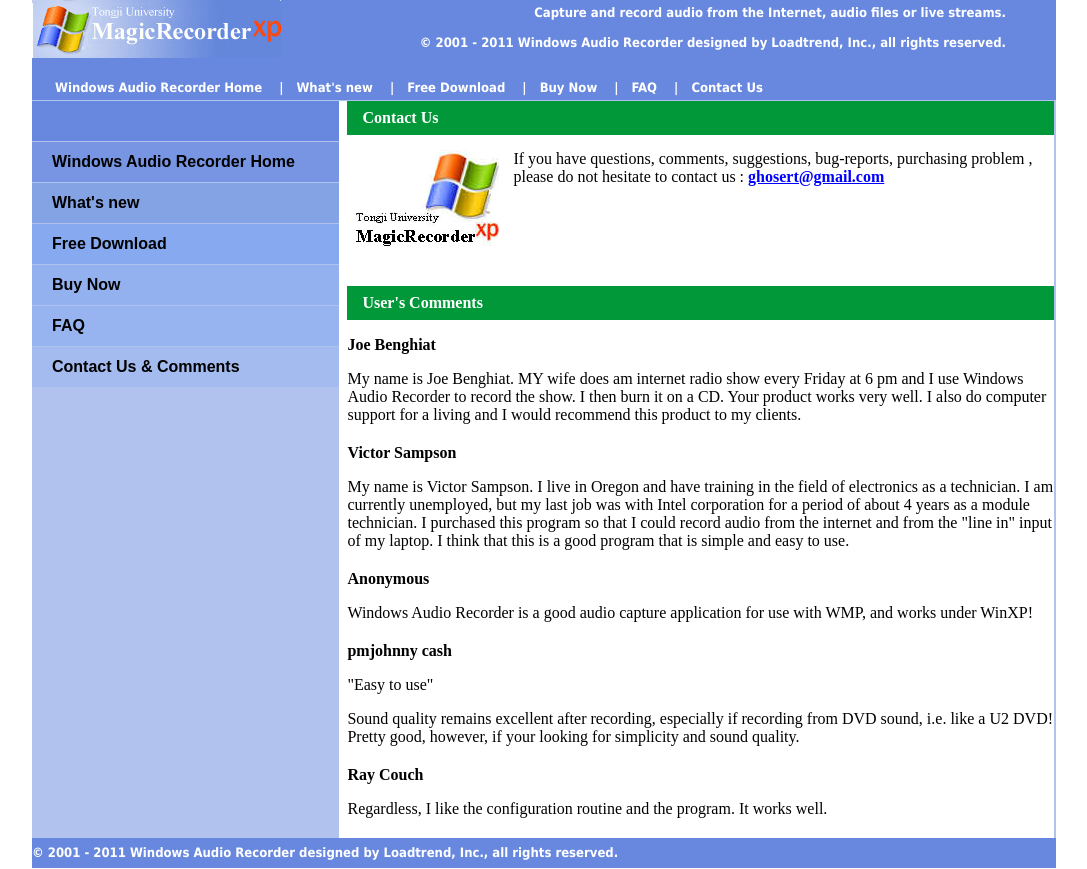
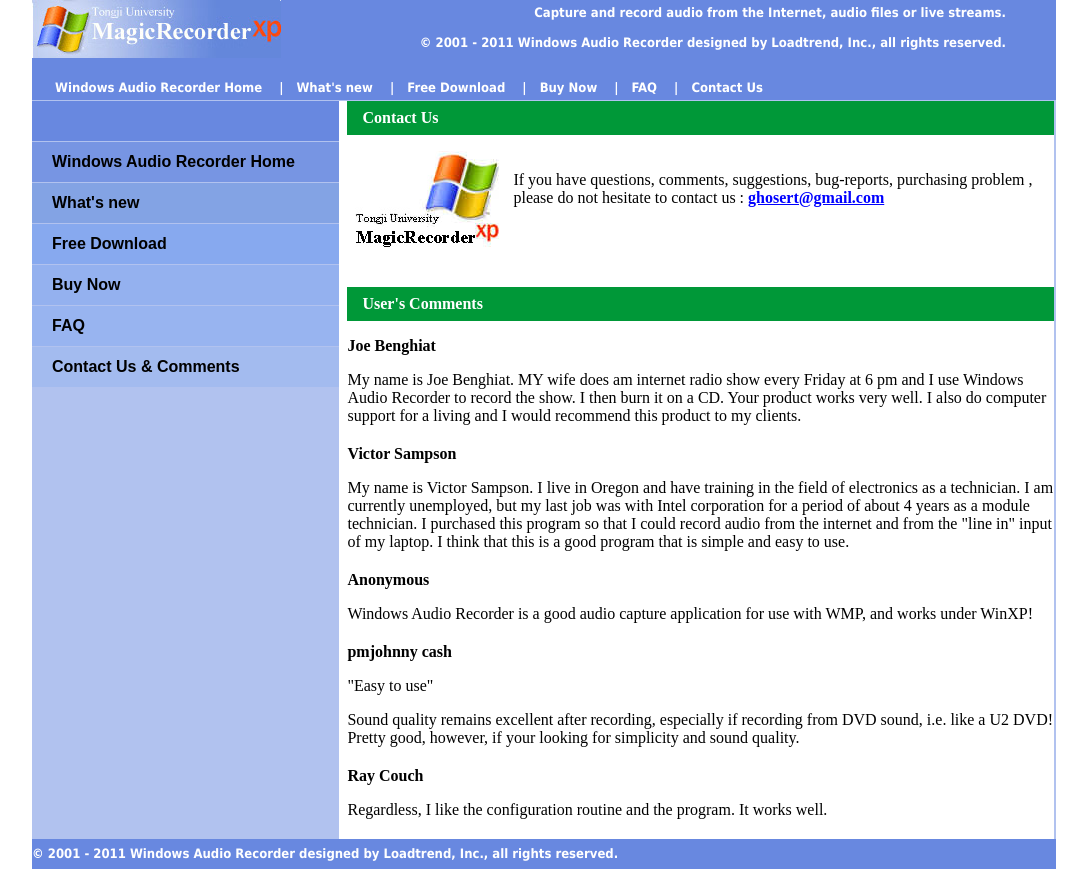
Before and after one commit to ghosertProduct/ProductProject, a plain HTML site: page loadtrend.com/soundrecorder/contact.htm in a window 1280 px wide. Shown: the whole page, without its empty margins (96-1183 px from the left). Drawn offline with Linux system fonts and the light colour scheme.

Commit message:
small fix on contact page.

```diff
--- a/loadtrend.com/soundrecorder/contact.htm
+++ b/loadtrend.com/soundrecorder/contact.htm
@@ -46,9 +46,9 @@
         			<div class="con_title">Contact Us</div>
 					<div>
 						<img border="0" src="img/winxp-1.jpg" width="166" height="111">
-						<span>If you have questions, comments, suggestions, bug-reports, purchasing problem , please do not hesitate to contact us :
+						<p>If you have questions, comments, suggestions, bug-reports, purchasing problem , please do not hesitate to contact us :
 							<span class="blue_text"><a href="mailto:ghosert@gmail.com">ghosert@gmail.com</a></span>
-						</span>
+						</p>
 						<div class="clear"></div>
 					</div>
     			</div>
--- a/loadtrend.com/soundrecorder/css/site.1.css
+++ b/loadtrend.com/soundrecorder/css/site.1.css
@@ -287,6 +287,9 @@ div#links {
 #contact_us div img	{
 	float: left;
 }
+#contact_us div p {
+	padding-top: 20px;
+}
 #user_comments div {
 	margin: 15px 0 20px 0;
 }
```
